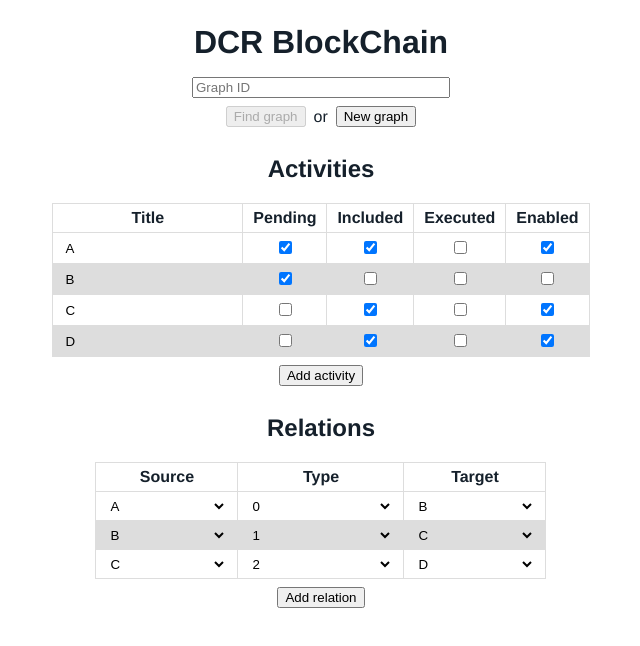
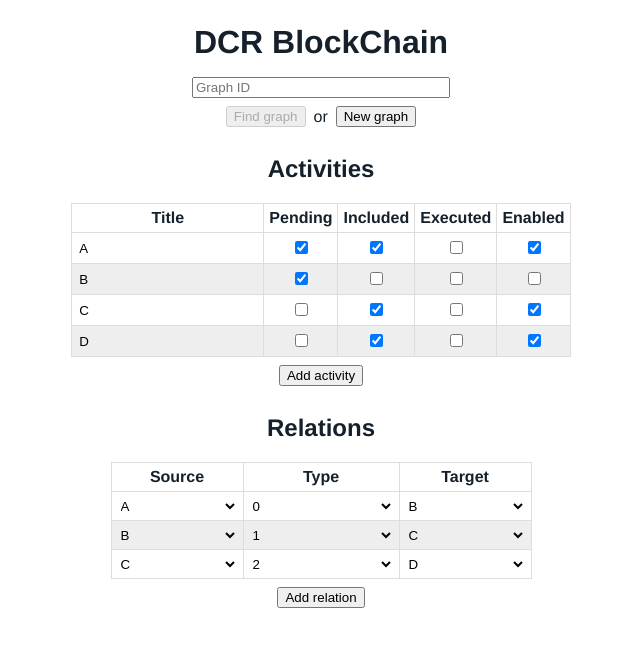
Before and after one commit to cstybert/dcr-blockchain, a Vue app in the folder frontend/: page / in a window 1280 px wide. Shown: the top 646 px of the page, without its empty margins (319-959 px from the left). Built offline with nearby package versions, Linux system fonts and the light colour scheme.

Commit message:
Slight adjustments to table styling

```diff
--- a/frontend/src/components/HomeView.scss
+++ b/frontend/src/components/HomeView.scss
@@ -35,14 +35,14 @@
 
   .tables-container {
     height: 100%;
-    width: 85%;
+    width: 100%;
     display: flex;
     flex-direction: column;
     align-items: center;
     justify-content: space-around;
 
     .table-container {
-      width: 50%;
+      width: 100%;
       display: flex;
       flex-direction: column;
       align-items: center;
--- a/frontend/src/components/TableComponent.scss
+++ b/frontend/src/components/TableComponent.scss
@@ -11,11 +11,11 @@
       th, td {
           border: 1px solid #dddddd;
           text-align: center;
-          padding: 5px 10px;
+          padding: 5px 5px;
       }
 
       tr:nth-child(even) {
-          background-color: #dddddd;
+          background-color: #eeeeee;
       }
 
       input[type="text"] {
```
